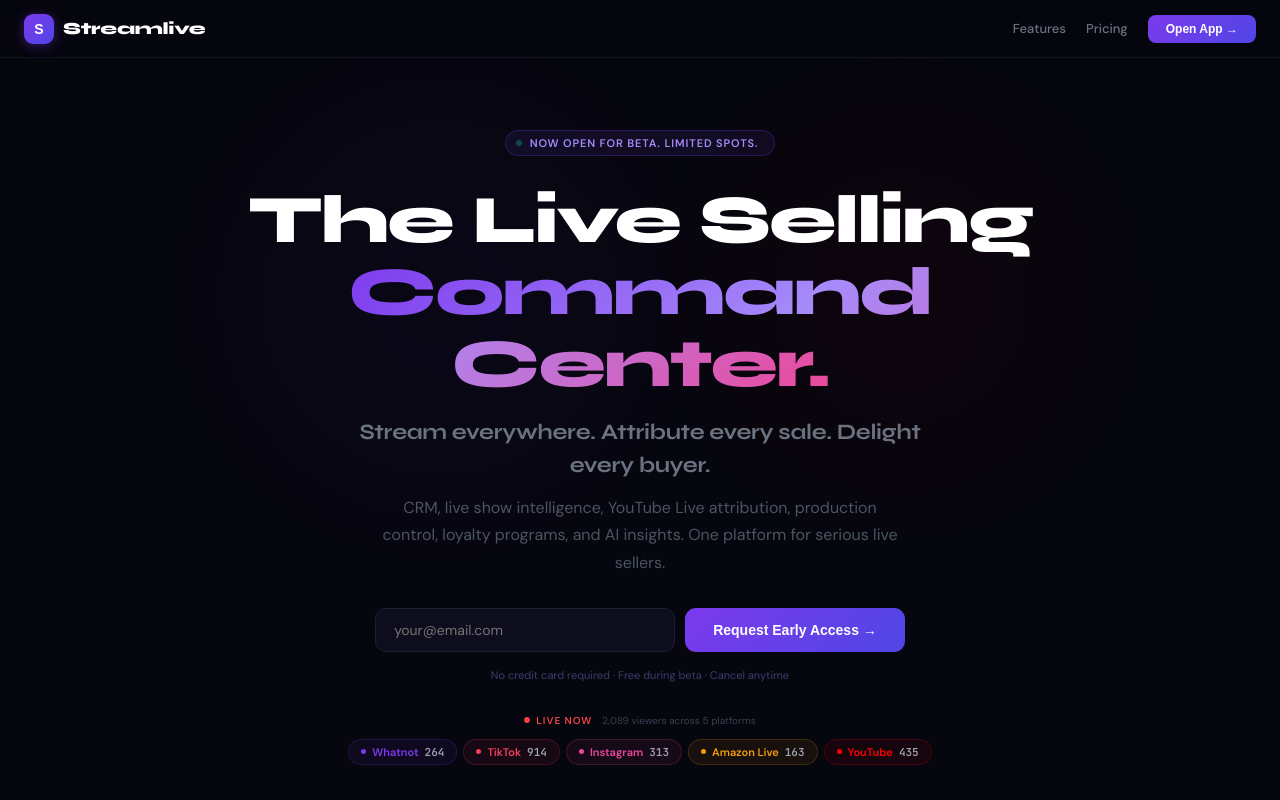
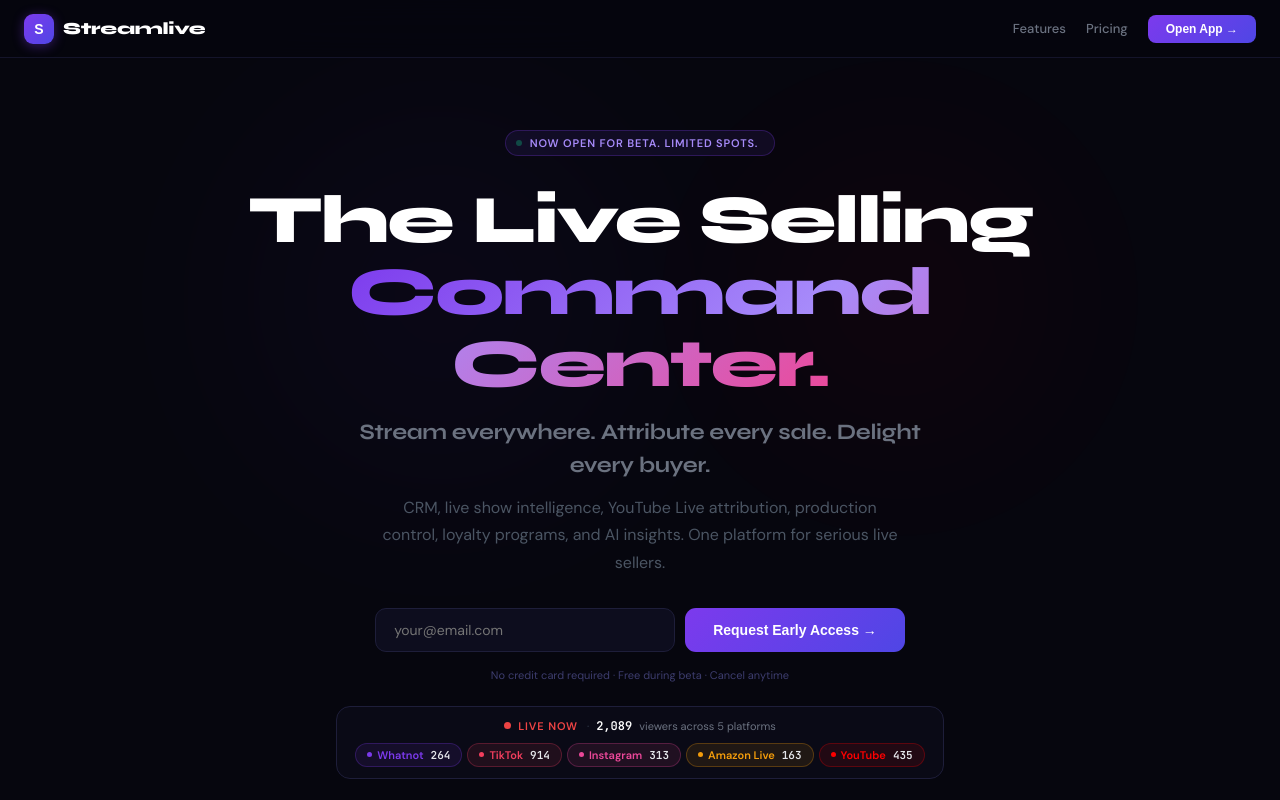
Before and after one commit to thewillmauro/Streamlive, a React (Vite) app: page / in a window 1280 px wide. Shown: the top 800 px of the page. Built offline with nearby package versions, Linux system fonts and the light colour scheme.

Commit message:
Fix viewer widget not showing

```diff
--- a/src/App.jsx
+++ b/src/App.jsx
@@ -508,18 +508,21 @@ function Landing() {
               </div>
             )}
           </div>
-          <p className="fade-a3" style={{ fontSize:11, color:'#3d3d6e', marginBottom:32 }}>No credit card required · Free during beta · Cancel anytime</p>
+          <p className="fade-a3" style={{ fontSize:11, color:'#3d3d6e', marginBottom:24 }}>No credit card required · Free during beta · Cancel anytime</p>
 
           {/* Live viewer count — mirrors Live Companion platform strip behavior */}
-          <div className="fade-a4 hero-platforms" style={{ display:'flex', flexDirection:'column', alignItems:'center', gap:10 }}>
-            <div style={{ display:'flex', alignItems:'center', gap:6, marginBottom:2 }}>
-              <div style={{ width:6, height:6, borderRadius:'50%', background:'#ef4444', animation:'pulse 1s infinite', flexShrink:0 }} />
-              <span style={{ fontSize:10, fontWeight:800, color:'#ef4444', letterSpacing:'0.1em', textTransform:'uppercase' }}>Live Now</span>
-              <span style={{ fontSize:10, color:'#374151', marginLeft:4 }}>
-                {Object.values(liveViewers).reduce((a,v)=>a+v,0).toLocaleString()} viewers across 5 platforms
+          <div style={{ display:'flex', justifyContent:'center', marginBottom:0 }}>
+            <div className="fade-a4" style={{ display:'inline-flex', flexDirection:'column', alignItems:'center', gap:9, background:'#0a0a16', border:'1px solid #1e1e3a', borderRadius:14, padding:'11px 18px' }}>
+              <div style={{ display:'flex', alignItems:'center', gap:7 }}>
+                <div style={{ width:7, height:7, borderRadius:'50%', background:'#ef4444', animation:'pulse 1s infinite', flexShrink:0 }} />
+                <span style={{ fontSize:11, fontWeight:800, color:'#ef4444', letterSpacing:'0.08em', textTransform:'uppercase' }}>Live Now</span>
+                <span style={{ fontSize:11, color:'#374151', marginLeft:2 }}>·</span>
+                <span style={{ fontFamily:"'JetBrains Mono',monospace", fontSize:12, fontWeight:700, color:'#fff' }}>
+                  {Object.values(liveViewers).reduce((a,v)=>a+v,0).toLocaleString()}
                 </span>
-            </div>
-            <div style={{ display:'flex', gap:6, flexWrap:'wrap', justifyContent:'center' }}>
+                <span style={{ fontSize:11, color:'#6b7280' }}>viewers across 5 platforms</span>
+              </div>
+              <div style={{ display:'flex', gap:5, flexWrap:'wrap', justifyContent:'center' }}>
                 {[
                   {id:'WN', label:'Whatnot',     color:'#7c3aed'},
                   {id:'TT', label:'TikTok',      color:'#f43f5e'},
@@ -527,14 +530,15 @@ function Landing() {
                   {id:'AM', label:'Amazon Live', color:'#f59e0b'},
                   {id:'YT', label:'YouTube',     color:'#ff0000'},
                 ].map(p=>(
-                <div key={p.id} style={{ display:'flex', alignItems:'center', gap:6, background:`${p.color}12`, border:`1px solid ${p.color}30`, borderRadius:99, padding:'5px 12px' }}>
-                  <div style={{ width:5, height:5, borderRadius:'50%', background:p.color, animation:'pulse 1s infinite', flexShrink:0 }} />
+                  <div key={p.id} style={{ display:'flex', alignItems:'center', gap:5, background:`${p.color}18`, border:`1px solid ${p.color}44`, borderRadius:99, padding:'4px 11px' }}>
+                    <div style={{ width:5, height:5, borderRadius:'50%', background:p.color, animation:'pulse 1.4s infinite', flexShrink:0 }} />
                     <span style={{ fontSize:11, fontWeight:700, color:p.color }}>{p.label}</span>
-                  <span style={{ fontFamily:"'JetBrains Mono',monospace", fontSize:11, fontWeight:700, color:'#9ca3af' }}>
+                    <span style={{ fontFamily:"'JetBrains Mono',monospace", fontSize:11, fontWeight:700, color:'#e5e7eb', marginLeft:2 }}>
                       {liveViewers[p.id] >= 1000 ? (liveViewers[p.id]/1000).toFixed(1)+'k' : liveViewers[p.id]}
                     </span>
                   </div>
                 ))}
+              </div>
             </div>
           </div>
         </div>
```
Lines whose indentation alone changed are shown as unchanged.
